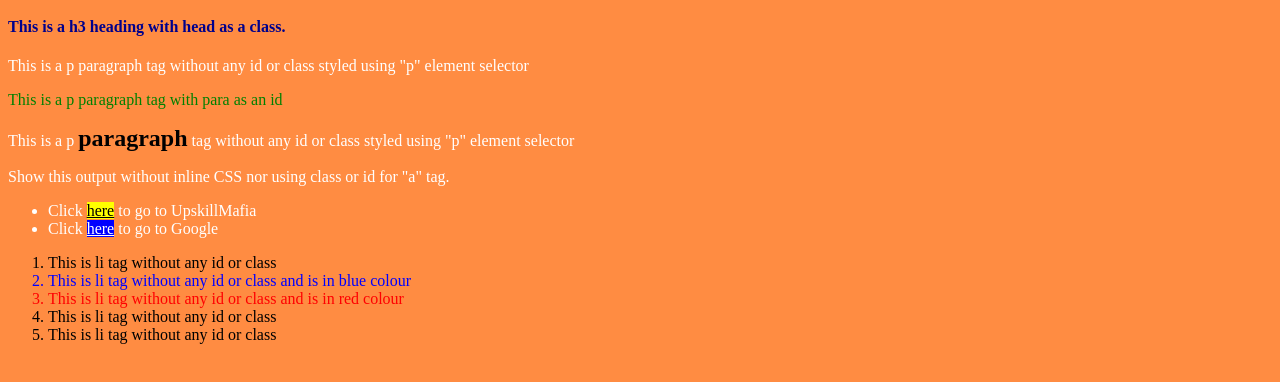
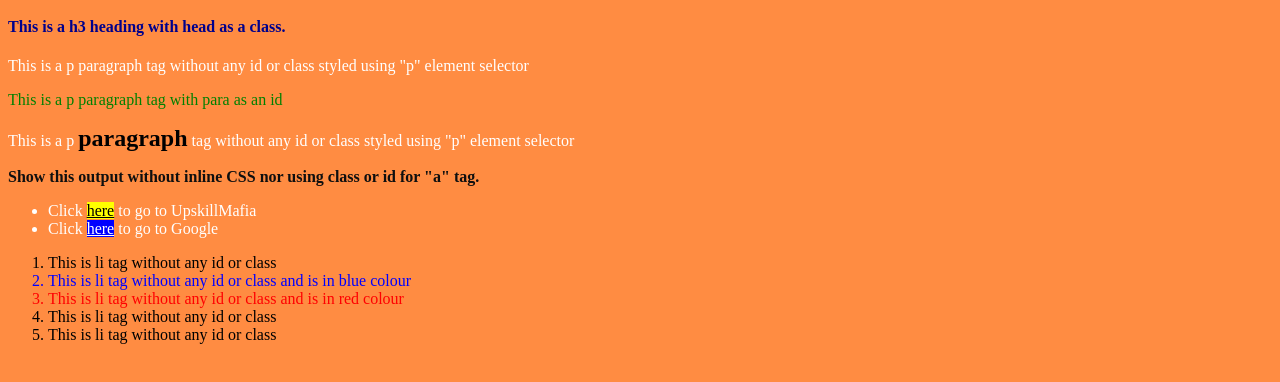
Before and after one commit to shadazam08/mern_stack, a plain HTML site: page Shad Azam - Task3/index.html in a window 1280 px wide. Shown: the part 110-492 px from the top of the page. Drawn offline with Linux system fonts and the light colour scheme.

Commit message:
chages inline css

```diff
--- a/Shad Azam - Task3/index.html
+++ b/Shad Azam - Task3/index.html
@@ -17,7 +17,7 @@
 
     <p>This is a p <strong>paragraph</strong> tag without any id or class styled using "p" element selector</p>
 
-    <p>Show this output without inline CSS nor using class or id for "a" tag.</p>
+    <p style="color: #0f0f0f; font-weight: bold;">Show this output without inline CSS nor using class or id for "a" tag.</p>
     <ul>
       <li>Click <a href="https://upskillmafia.com" target="_blank">here</a> to go to UpskillMafia</li>
       <li>Click <a href="https://google.com" target="_blank">here</a> to go to Google</li>
```
